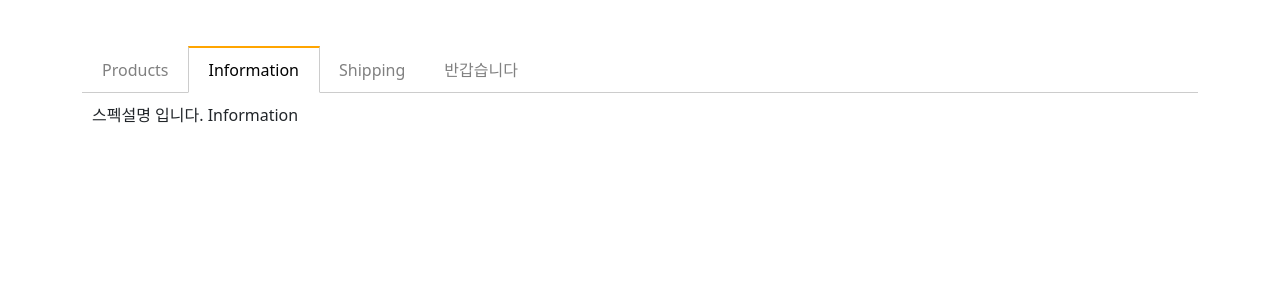
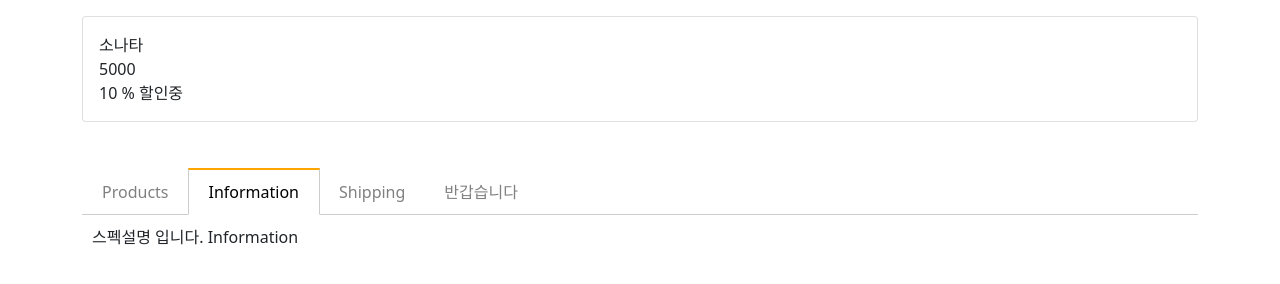
Before and after one commit to sstipdev/JavaScript, a plain HTML site: page detail.html in a window 1280 px wide. Drawn offline with nearby package versions, Linux system fonts and the light colour scheme.

Commit message:
오브젝트 복습

```diff
--- a/detail.html
+++ b/detail.html
@@ -53,6 +53,14 @@
     <title>디테일</title>
   </head>
   <body>
+    <div class="container mt-3">
+      <div class="card p-3">
+        <span class="itemname"> 상품명 </span>
+        <span class="itemprice"> 가격 </span>
+        <span class="itemsail"> </span>
+      </div>
+    </div>
+
     <div class="container mt-5">
       <ul class="list">
         <li class="tab-button" data-id="0">Products</li>
--- a/detail.js
+++ b/detail.js
@@ -21,3 +21,17 @@
   content.removeClass("show");
   content.eq(number).addClass("show");
 }
+
+const itemName = document.querySelector(".itemname");
+const itmePrice = document.querySelector(".itemprice");
+const itmeSail = document.querySelector(".itemsail");
+
+const car = {
+  name: "소나타",
+  price: 5000,
+  sail: 10,
+};
+
+itemName.innerHTML = car.name;
+itmePrice.innerHTML = car.price;
+itmeSail.innerHTML = `${car.sail} % 할인중`;
```
